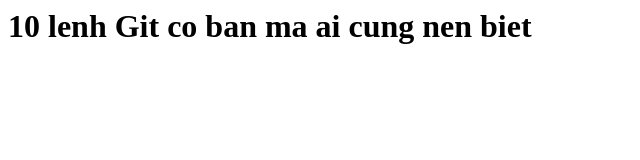
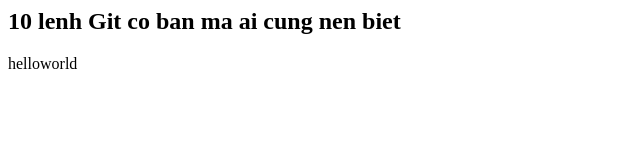
Before and after one commit to Tranquocdien/TQDCodeXplore, a plain HTML site: page index.html in a window 1280 px wide. Shown: the whole page, without its empty margins (0-640 px from the left). Drawn offline with Linux system fonts and the light colour scheme.

Commit message:
add Helloworld

```diff
--- a/index.html
+++ b/index.html
@@ -5,6 +5,7 @@
     <title>Xin chao tat ca moi nguoi</title>
 </head>
 <body>
-    <h1>10 lenh Git co ban ma ai cung nen biet</h1>
+    <h2>10 lenh Git co ban ma ai cung nen biet</h2>
+    <p>helloworld</p>
 </body>
 </html>
```
